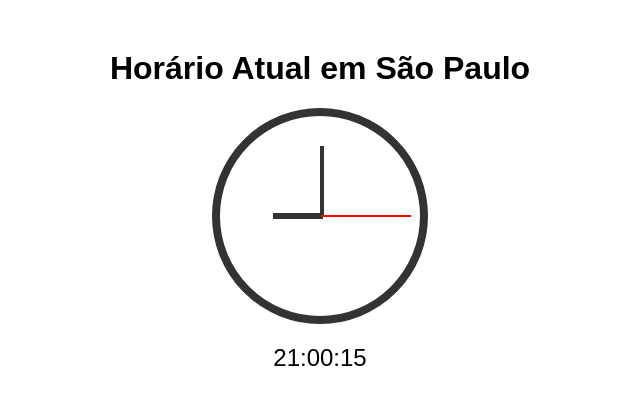
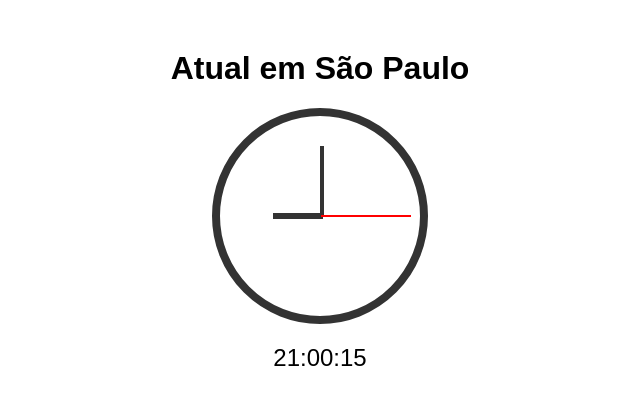
Before and after one commit to SXD3008/Horas-de-comedia, a plain HTML site: page index.html in a window 1280 px wide. Shown: the whole page, without its empty margins (320-960 px from the left). Drawn offline with Linux system fonts and the light colour scheme.

Commit message:
Update index.html

```diff
--- a/index.html
+++ b/index.html
@@ -73,7 +73,7 @@
     </script>
 </head>
 <body>
-    <h1>Horário Atual em São Paulo</h1>
+    <h1>Atual em São Paulo</h1>
     <div class="clock">
         <div class="hand hour"></div>
         <div class="hand minute"></div>
```
